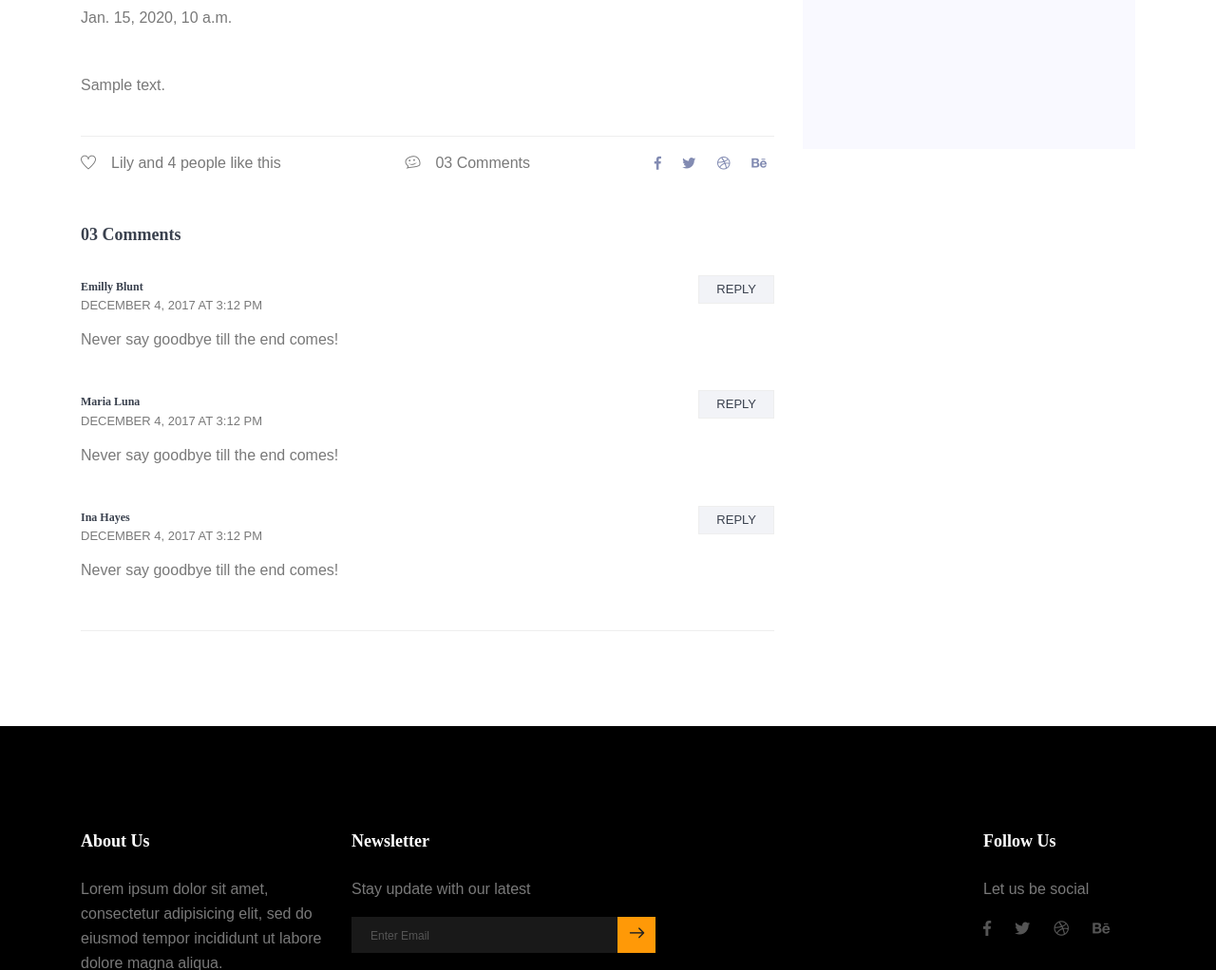
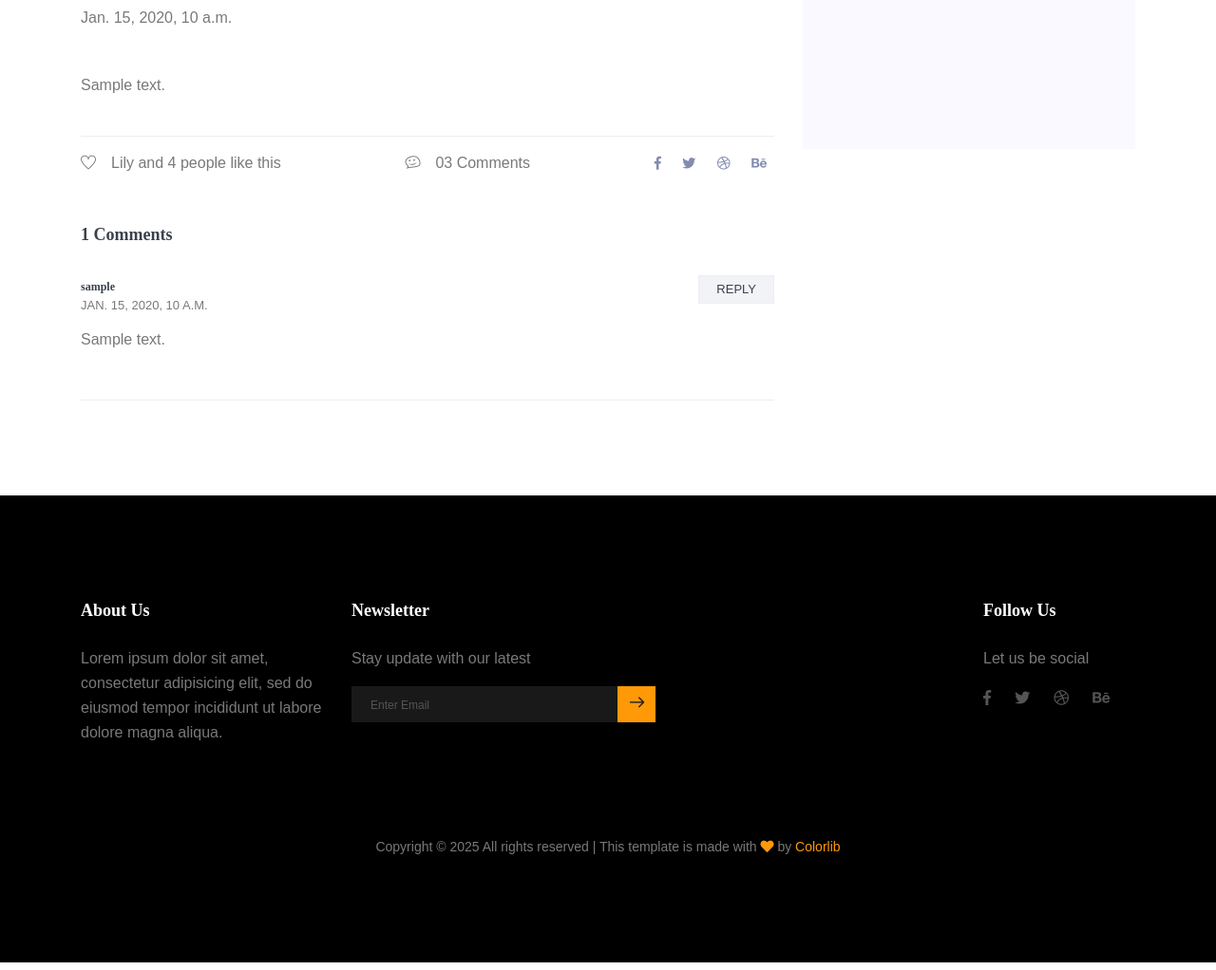
Before and after one commit to nastiaetstesha/Blog_Django, a Django app: a page that uses templates/blog-details.html in a window 1280 px wide. Shown: the part 1011-2033 px from the top of the page at 95% size. Run offline with Django 3.2, Linux system fonts and the light colour scheme; tables that the repository leaves empty hold one stand-in row (values such as "Sample post"); grey boxes marked "Sample" are stand-in pictures; parts of the project's set-up code (start-up, migrations or seed data) failed here and were passed over; some libraries are stand-ins or nearby versions.

Commit message:
add comments to post page.

```diff
--- a/templates/blog-details.html
+++ b/templates/blog-details.html
@@ -108,46 +108,22 @@
             </div>
 
             <div class="comments-area">
-              <h4>03 Comments</h4>
+              <h4>{{post.comments|length}} Comments</h4>
               <div class="comment-list">
                 <div class="single-comment justify-content-between d-flex">
                   <div class="user justify-content-between d-flex">
                     <div class="desc">
-                      <h5><a href="#">Emilly Blunt</a></h5>
-                      <p class="date">December 4, 2017 at 3:12 pm </p>
-                      <p class="comment">Never say goodbye till the end comes!</p>
+                      {% for comment in post.comments %}
+                        <h5><a href="#">{{comment.author}}</a></h5>
+                        <p class="date">{{comment.published_at}}</p>
+                        <p class="comment">
+                            {{comment.text}}
+                        </p>
+                      {% endfor %}
                     </div>
                   </div>
                   <div class="reply-btn">
-                    <a href="" class="btn-reply text-uppercase">reply</a>
-                  </div>
-                </div>
-              </div>
-              <div class="comment-list">
-                <div class="single-comment justify-content-between d-flex">
-                  <div class="user justify-content-between d-flex">
-                    <div class="desc">
-                      <h5><a href="#">Maria Luna</a></h5>
-                      <p class="date">December 4, 2017 at 3:12 pm </p>
-                      <p class="comment">Never say goodbye till the end comes!</p>
-                    </div>
-                  </div>
-                  <div class="reply-btn">
-                    <a href="" class="btn-reply text-uppercase">reply</a>
-                  </div>
-                </div>
-              </div>
-              <div class="comment-list">
-                <div class="single-comment justify-content-between d-flex">
-                  <div class="user justify-content-between d-flex">
-                    <div class="desc">
-                      <h5><a href="#">Ina Hayes</a></h5>
-                      <p class="date">December 4, 2017 at 3:12 pm </p>
-                      <p class="comment">Never say goodbye till the end comes!</p>
-                    </div>
-                  </div>
-                  <div class="reply-btn">
-                    <a href="" class="btn-reply text-uppercase">reply</a>
+                          <a href="" class="btn-reply text-uppercase">reply</a>
                   </div>
                 </div>
               </div>
```
